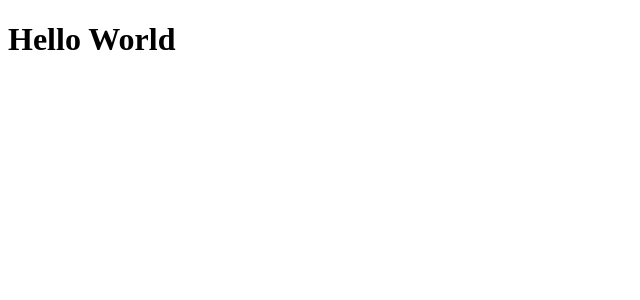
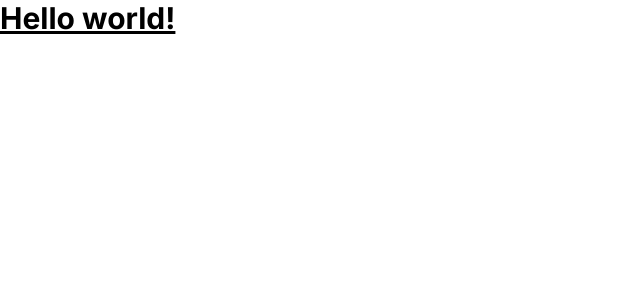
Before and after one commit to PhelipeSilvestre/nlw-journey, a React (Vite) app in the folder frontend/: page / in a window 1280 px wide. Shown: the top 300 px of the page, without its empty margins (0-640 px from the left). Built offline with nearby package versions, Linux system fonts and the light colour scheme.

Commit message:
ambiente de desenvolvimento completo

```diff
--- a/frontend/index.html
+++ b/frontend/index.html
@@ -1,9 +1,16 @@
-<!doctype html>
+<!DOCTYPE html>
 <html lang="en">
   <head>
     <meta charset="UTF-8" />
     <meta name="viewport" content="width=device-width, initial-scale=1.0" />
     <title>Planner</title>
+
+    <link rel="preconnect" href="https://fonts.googleapis.com" />
+    <link rel="preconnect" href="https://fonts.gstatic.com" crossorigin />
+    <link
+      href="https://fonts.googleapis.com/css2?family=Inter:wght@100..900&display=swap"
+      rel="stylesheet"
+    />
   </head>
   <body>
     <div id="root"></div>
--- a/frontend/src/App.tsx
+++ b/frontend/src/App.tsx
@@ -1,8 +1,3 @@
-
 export function App() {
-
-  return (
-    <h1>Hello World</h1>
-
-  )
+  return <h1 className="text-3xl font-bold underline">Hello world!</h1>;
 }
--- /dev/null
+++ b/frontend/src/index.css
@@ -0,0 +1,7 @@
+@tailwind base;
+@tailwind components;
+@tailwind utilities;
+
+* {
+  min-width: 0;
+}
--- a/frontend/src/main.tsx
+++ b/frontend/src/main.tsx
@@ -1,6 +1,7 @@
 import React from "react";
 import ReactDOM from "react-dom/client";
 import { App } from "./app";
+import "./index.css";
 
 ReactDOM.createRoot(document.getElementById("root")!).render(
   <React.StrictMode>
--- a/frontend/tailwind.config.js
+++ b/frontend/tailwind.config.js
@@ -1,8 +1,12 @@
 /** @type {import('tailwindcss').Config} */
 export default {
-  content: [],
+  content: ["./index.html", "./src/**/*.{js,ts,jsx,tsx}"],
   theme: {
-    extend: {},
+    extend: {
+      fontFamily: {
+        sans: ["Inter", "sans-serif"],
+      },
+    },
   },
   plugins: [],
-}
+};
```
Also changed, not shown: 1 other file (tests, documents, lock files or other folders).
